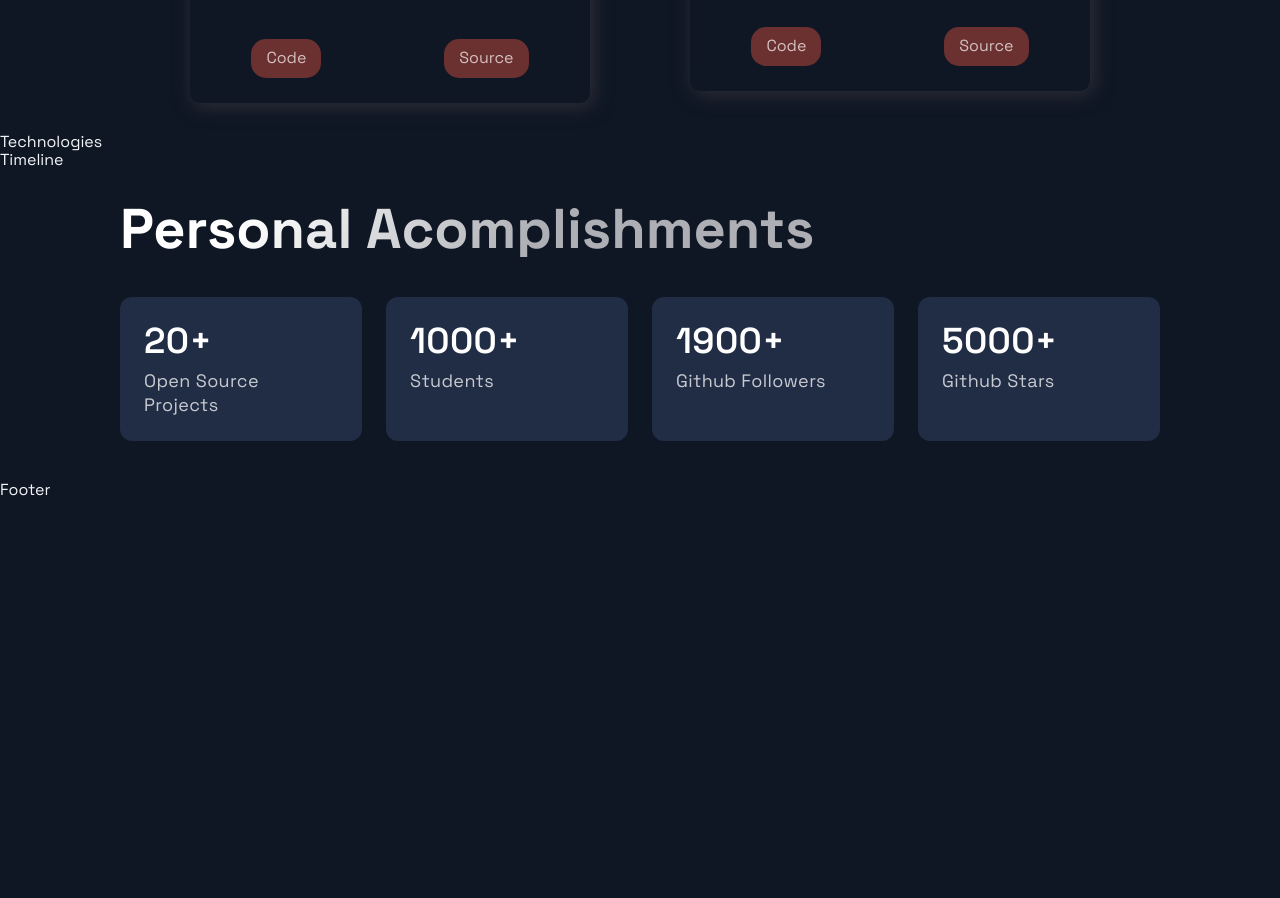
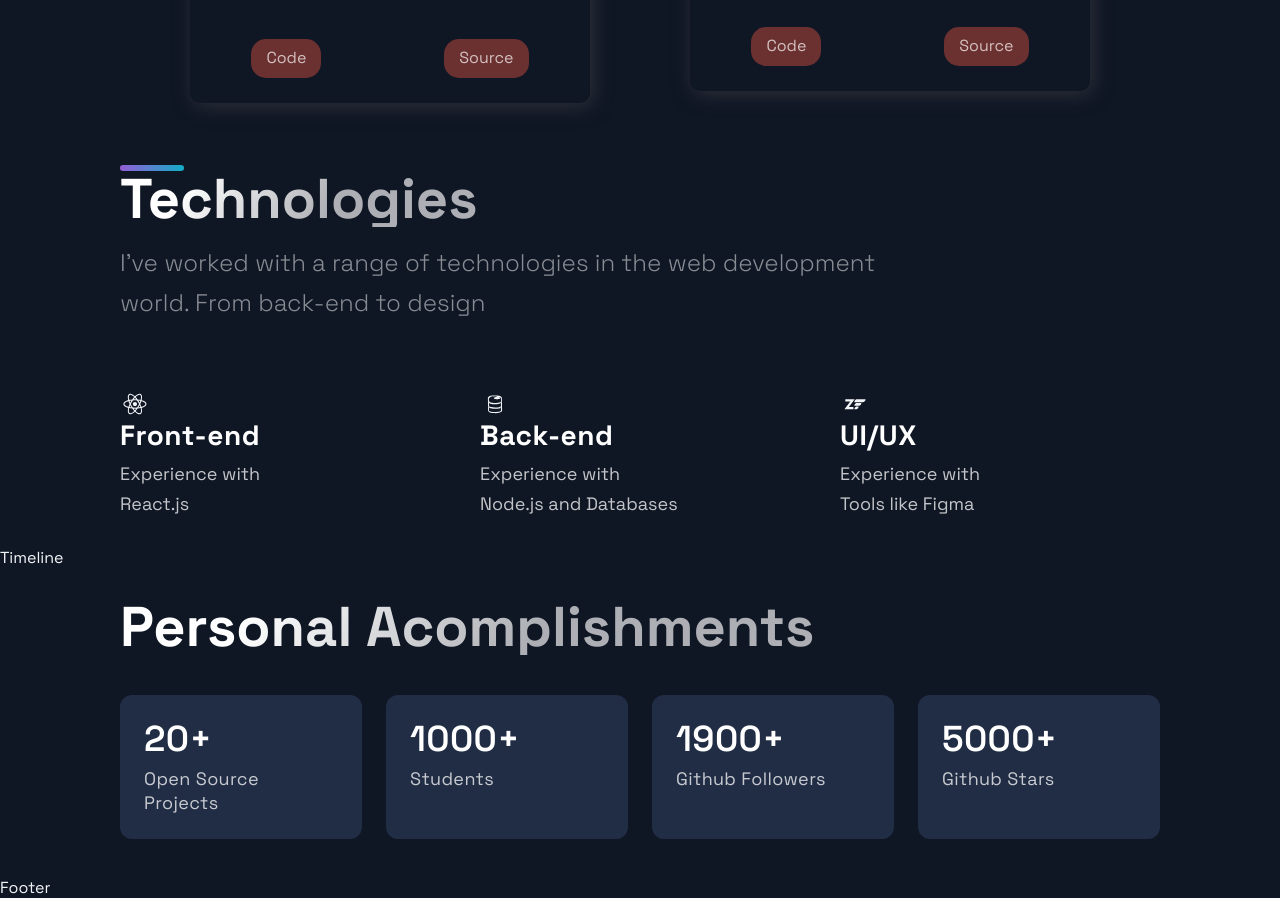
Before and after one commit to GravitysAndroid/GravitysAndroid.github.io, a Next.js app: page / in a window 1280 px wide. Shown: the part 2060-2958 px from the top of the page. Before the commit the page ends 2560 px from the top, so only its background shows below. Built offline with nearby package versions, Linux system fonts and the light colour scheme.

Commit message:
Added technologies

```diff
--- a/src/components/Technologies/Technologies.js
+++ b/src/components/Technologies/Technologies.js
@@ -3,10 +3,44 @@
 import { Section, SectionDivider, SectionText, SectionTitle } from '../../styles/GlobalComponents';
 import { List, ListContainer, ListItem, ListParagraph, ListTitle } from './TechnologiesStyles';
 
-const Technologies = () =>  (
-  <div>
-    Technologies
-  </div>
+const Technologies = () => (
+	<Section id='tech'>
+		<SectionDivider />
+		<SectionTitle>Technologies</SectionTitle>
+		<SectionText>I've worked with a range of technologies in the web development world. From back-end to design</SectionText>
+		<List>
+			<ListItem>
+				<DiReact size='3rem' />
+				<ListContainer>
+					<ListTitle>Front-end</ListTitle>
+					<ListParagraph>
+						Experience with <br />
+						React.js
+					</ListParagraph>
+				</ListContainer>
+			</ListItem>
+			<ListItem>
+				<DiFirebase size='3rem' />
+				<ListContainer>
+					<ListTitle>Back-end</ListTitle>
+					<ListParagraph>
+						Experience with <br />
+						Node.js and Databases
+					</ListParagraph>
+				</ListContainer>
+			</ListItem>
+			<ListItem>
+				<DiZend size='3rem' />
+				<ListContainer>
+					<ListTitle>UI/UX</ListTitle>
+					<ListParagraph>
+						Experience with <br />
+						Tools like Figma
+					</ListParagraph>
+				</ListContainer>
+			</ListItem>
+		</List>
+	</Section>
 );
 
 export default Technologies;
```
